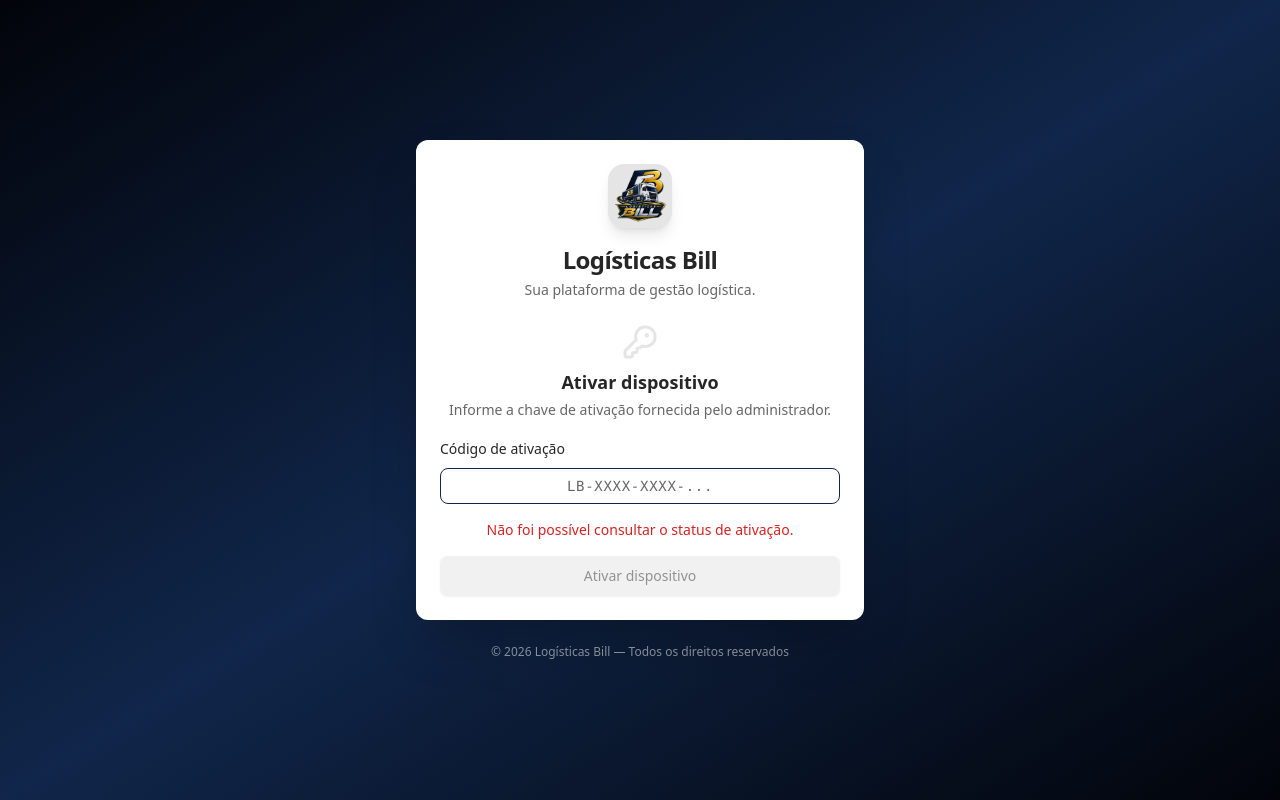
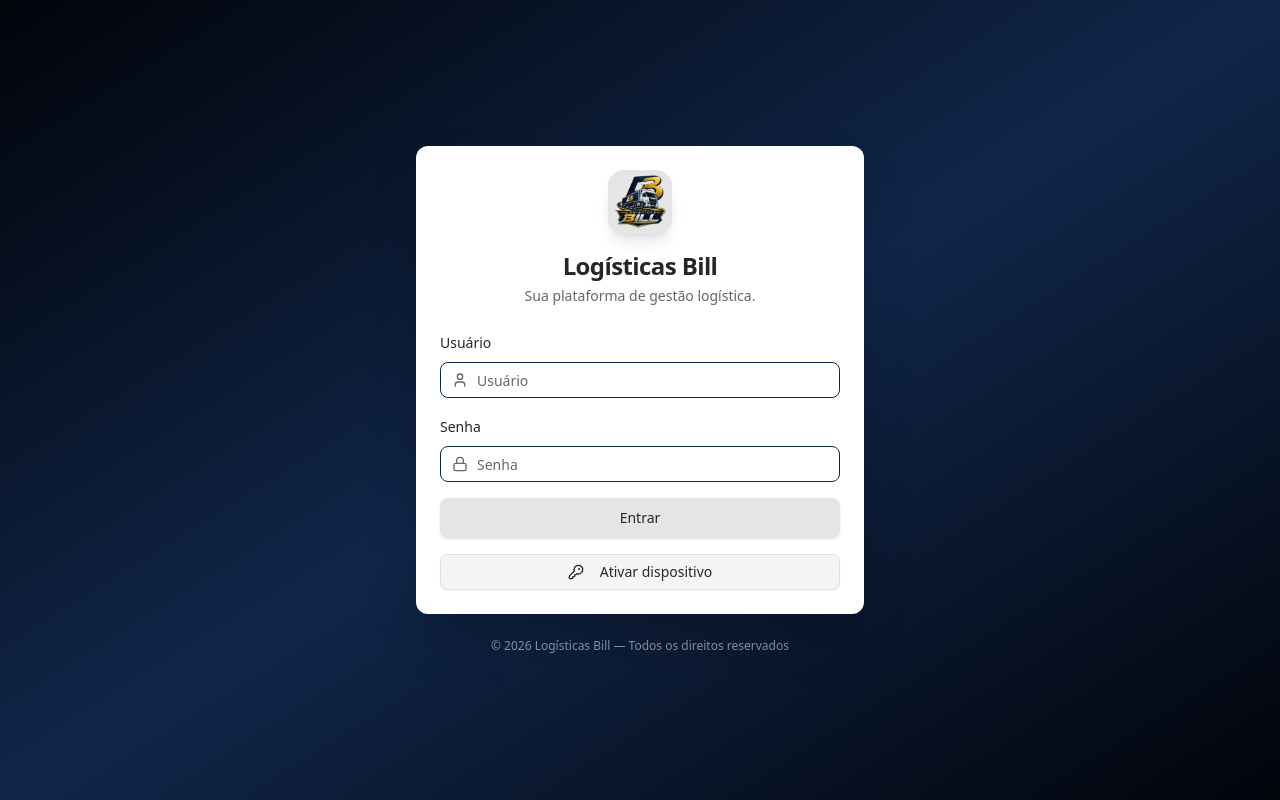
Before and after one commit to marcopassarela/logistica_bill_mobile, a Next.js app: page /login in a window 1280 px wide. Built offline with nearby package versions, Linux system fonts and the light colour scheme; no server answers.

Commit message:
Corrige entrada inicial do administrador

```diff
--- a/src/app/(auth)/login/page.tsx
+++ b/src/app/(auth)/login/page.tsx
@@ -18,7 +18,7 @@ export default function LoginPage() {
 
   const [username, setUsername] = useState("");
   const [password, setPassword] = useState("");
-  const [showActivation, setShowActivation] = useState(true);
+  const [showActivation, setShowActivation] = useState(false);
   const [activationCode, setActivationCode] = useState("");
   const [activationError, setActivationError] = useState("");
   const [activationLoading, setActivationLoading] = useState(false);
```
